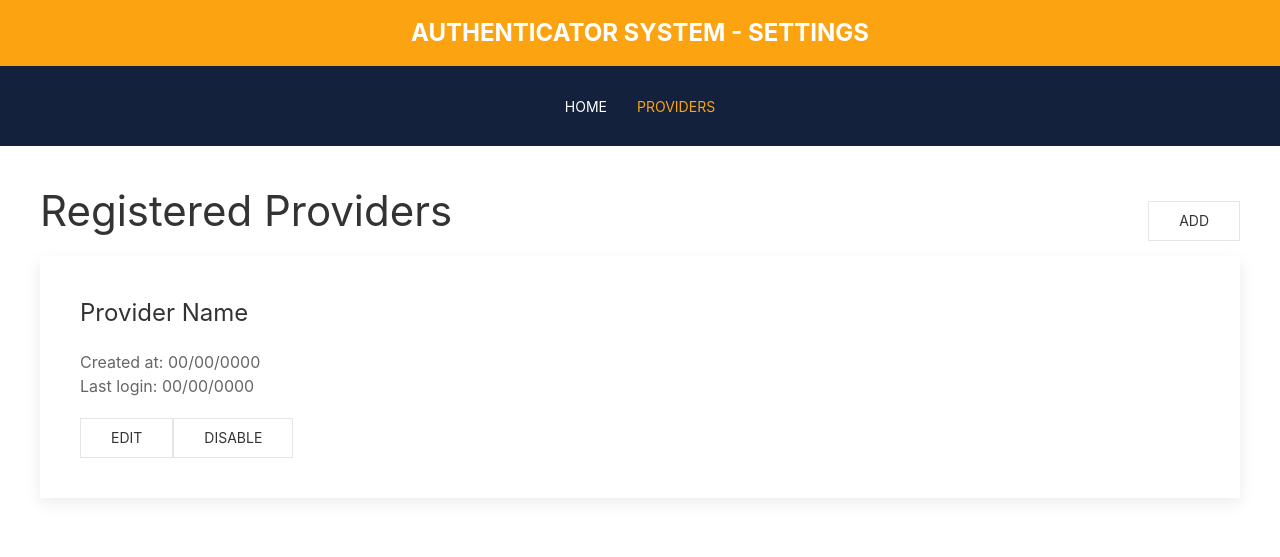
After one commit to PedroHenriqueDevBR/sso-box, a Django app: page /auth/providers in a window 1280 px wide. The commit adds this page. Shown: the top 557 px of the page. Run offline with Django 4.2, Linux system fonts and the light colour scheme.

Commit message:
style: created provider list page

```diff
--- /dev/null
+++ b/apps/authorization/templates/auth/provider_list.html
@@ -0,0 +1,37 @@
+{% extends 'core/base.html' %}
+{% load static %}
+{% block title %}Providers{% endblock title %}
+
+{% block body %}
+
+{% include 'auth/widgets/header.html' with selected='providers' %}
+
+<main class="uk-container uk-padding">
+    <div class="uk-flex uk-flex-between">
+        <h1>Registered Providers</h1>
+        <div class="uk-flex uk-flex-column uk-flex-center">
+            <a class="uk-button uk-button-default" href="#modal-modify-provider" uk-toggle>Add</a>
+        </div>
+    </div>
+
+    <section>
+        <div class="uk-card uk-card-default uk-grid-collapse uk-child-width-1-5 uk-margin" uk-grid>
+            <div class="uk-width-expand">
+                <div class="uk-card-body">
+                    <h3 class="uk-card-title">Provider Name</h3>
+                    <span>Created at: 00/00/0000</span><br>
+                    <span>Last login: 00/00/0000</span>
+                    <div class="uk-margin"></div>
+                    <div class="uk-flex">
+                        <a href="#" class="uk-button uk-button-default">Edit</a>
+                        <a href="#" class="uk-button uk-button-default">Disable</a>
+                    </div>
+                </div>
+            </div>
+        </div>
+    </section>
+</main>
+
+{% include 'auth/widgets/modal_modify_provider.html' %}
+
+{% endblock body %}
--- /dev/null
+++ b/apps/authorization/templates/auth/widgets/header.html
@@ -0,0 +1,17 @@
+<div class="app-secondary-color uk-padding-small">
+    <h3 class="uk-text-lead uk-text-bolder uk-text-uppercase uk-text-center uk-margin-remove app-on-secondary-color">Authenticator System - Settings</h3>
+</div>
+<header uk-sticky="sel-target: .uk-navbar-container; cls-active: uk-navbar-sticky;">
+    <nav class="uk-navbar-container app-primary-color">
+        <div uk-navbar class="uk-flex uk-flex-center">
+            <ul class="uk-navbar-nav">
+                <li>
+                    <a href="#" class="app-on-primary-color">Home</a>
+                </li>
+                <li>
+                    <a href="{% url 'providers' %}" class="app-on-primary-color {% if selected == 'providers' %}app-secondary-color-text{% endif %}">Providers</a>
+                </li>
+            </ul>
+        </div>
+    </nav>
+</header>
--- /dev/null
+++ b/apps/authorization/templates/auth/widgets/modal_modify_provider.html
@@ -0,0 +1,38 @@
+{% load static %}
+
+<div id="modal-modify-provider" class="uk-modal-full" uk-modal>
+    <div class="uk-modal-dialog">
+        <button class="uk-modal-close-full uk-close-large" type="button" uk-close></button>
+        <div class="uk-grid-collapse uk-child-width-1-2@s uk-flex-middle" uk-grid>
+            <div class="uk-background-cover" style="background-image: url('{% static 'dashboard/images/application-default.jpg' %}');" uk-height-viewport></div>
+            <div class="uk-padding-large max-full-height">
+                <h1>AD Provider</h1>
+                <p>(*) required</p>
+                <hr class="uk-divider-icon">
+                <form method="post">
+                    <fieldset class="uk-fieldset">
+                        <legend class="uk-legend">Description</legend>
+
+                        <div class="uk-margin">
+                            <input class="uk-input" type="text" placeholder="Provider name" aria-label="Input">
+                        </div>
+                        <div class="uk-margin">
+                            <textarea class="uk-textarea" placeholder="Details"></textarea>
+                        </div>
+                    </fieldset>
+
+                    <fieldset class="uk-fieldset">
+                        <legend class="uk-legend">Connection</legend>
+
+                        <div class="uk-margin">
+                            <input class="uk-input" type="text" placeholder="AD Address" aria-label="Input">
+                        </div>
+                    </fieldset>
+
+                    <div class="uk-margin"></div>
+                    <button class="uk-button uk-button-primary">Save</button>
+                </form>
+            </div>
+        </div>
+    </div>
+</div>
--- a/apps/authorization/urls.py
+++ b/apps/authorization/urls.py
@@ -1,6 +1,7 @@
 from django.urls import path
-from apps.authorization.views import auth_views
+from apps.authorization.views import auth_views, provider_views
 
 urlpatterns = [
     path("login", auth_views.DefaultLogin.as_view(), name="default_login"),
+    path("providers", provider_views.ProviderList.as_view(), name="providers"),
 ]
--- /dev/null
+++ b/apps/authorization/views/provider_views.py
@@ -0,0 +1,8 @@
+from django.shortcuts import render
+from django.http import HttpRequest
+from django.views.generic import View
+
+
+class ProviderList(View):
+    def get(self, request: HttpRequest):
+        return render(request=request, template_name="auth/provider_list.html")
--- a/apps/core/static/css/style.css
+++ b/apps/core/static/css/style.css
@@ -22,6 +22,10 @@
 
 .app-secondary-color {
     background-color: var(--app-secondary-color) !important;
+}
+
+.app-on-secondary-color {
+    color: #fff !important;
 }
 
 .app-secondary-color-text {
--- a/apps/core/templates/core/base.html
+++ b/apps/core/templates/core/base.html
@@ -10,6 +10,10 @@
     <link rel="stylesheet" href="{% static 'css/uikit.min.css' %}">
     <link rel="stylesheet" href="{% static 'css/style.css' %}">
     {% block styles %} {% endblock styles %}
+    <script src="{% static 'js/uikit.min.js' %}"></script>
+    <script src="{% static 'js/uikit-icons.min.js' %}"></script>
+    {% block script %}
+    {% endblock script %}
 </head>
 
 <body>
@@ -17,8 +21,6 @@
     {% block body %}
     {% endblock body %}
 
-    <script src="{% static 'js/uikit.min.js' %}"></script>
-    <script src="{% static 'js/uikit-icons.min.js' %}"></script>
 </body>
 
 </html>
```
Also changed, not shown: apps/dashboard/templates/dashboard/widgets/modal_modify_user.html (+0 -48 lines).
